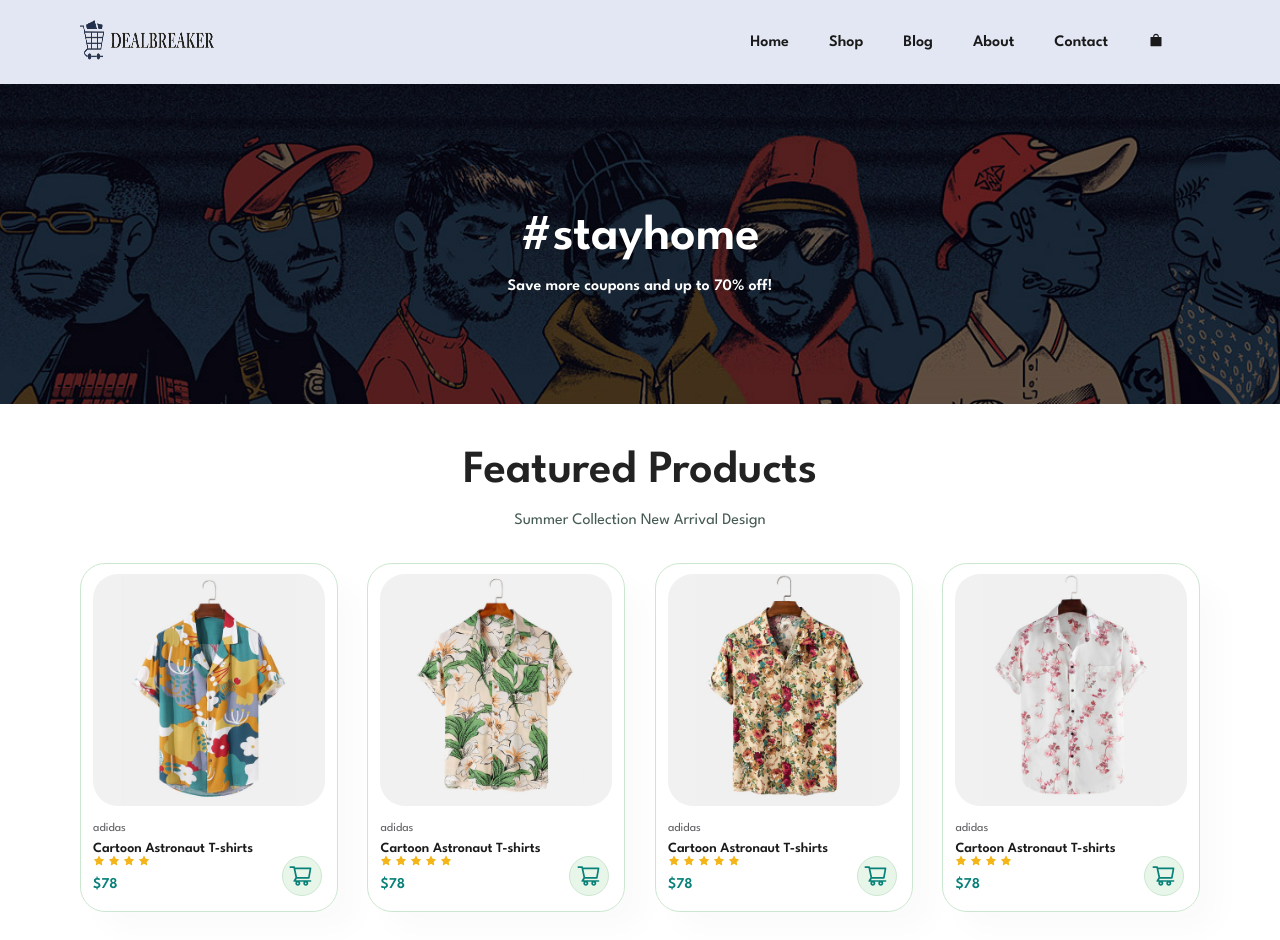
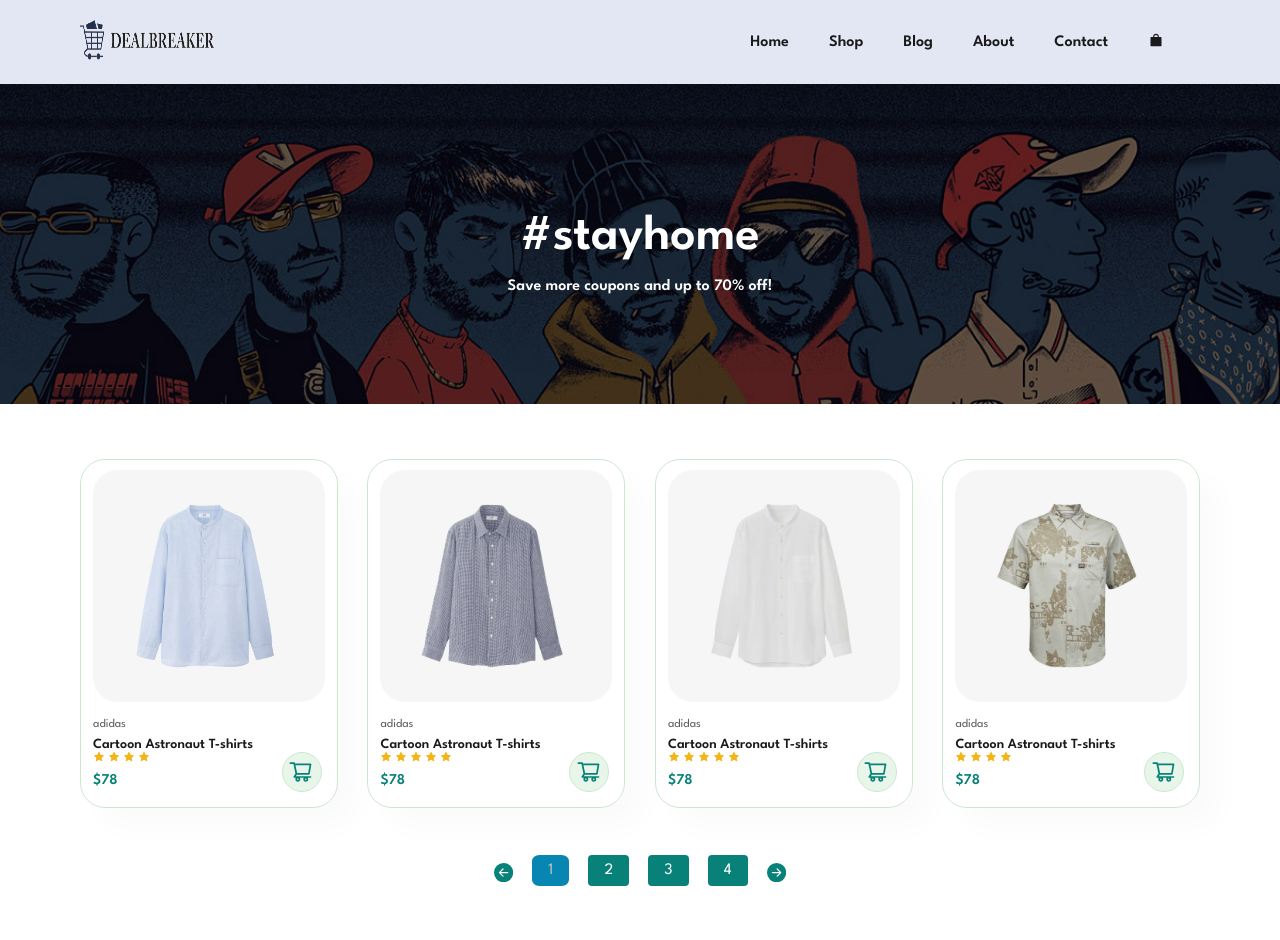
Before and after one commit to benbasty/ecommercereact, a React (Create React App) app: page /ecommerce/shop in a window 1280 px wide. Shown: the top 940 px of the page. Built offline with nearby package versions, Linux system fonts and the light colour scheme.

Commit message:
shop page and pagination code

```diff
--- a/package.json
+++ b/package.json
@@ -9,6 +9,7 @@
     "react": "^18.2.0",
     "react-dom": "^18.2.0",
     "react-icons": "^4.7.1",
+    "react-paginate": "^8.1.4",
     "react-router-dom": "^6.9.0",
     "react-scripts": "5.0.1",
     "web-vitals": "^2.1.4"
--- /dev/null
+++ b/src/components/AllProducts/AllProducts.css
@@ -0,0 +1,40 @@
+#paginate {
+    padding-bottom: 5rem;
+}
+.pagesContainer {
+    display: flex;
+    flex-direction: row;
+    justify-content: center;
+    gap: 1.2rem;
+    list-style: none;
+}
+
+.page {
+    background-color: #088178;
+    padding: 0.5rem 1rem;
+    color: #fff;
+    border-radius: 4px;
+    cursor: pointer;
+    transition: 0.2s;
+}
+
+.page:hover {
+    opacity: 0.8;
+}
+
+.arrow {
+    cursor: pointer;
+    font-size: 1.2rem;
+    color: #088178;
+    transition: 0.2s;
+}
+
+.arrow:hover {
+    color: #04adc4;
+}
+
+.currentPage {
+    background-color: #0786b1;
+    border-radius: 20%;
+    color: #C0C0C0;
+}
--- /dev/null
+++ b/src/components/AllProducts/AllProdutcs.js
@@ -0,0 +1,212 @@
+import React, { useState } from 'react';
+import {AiFillStar, AiOutlineShoppingCart} from 'react-icons/ai';
+import {BsFillArrowLeftCircleFill, BsFillArrowRightCircleFill} from 'react-icons/bs'
+import ReactPaginate from 'react-paginate';
+import './AllProducts.css';
+
+import img1 from '../../assets/img/products/n1.jpg';
+import img2 from '../../assets/img/products/n2.jpg';
+import img3 from '../../assets/img/products/n3.jpg';
+import img4 from '../../assets/img/products/n4.jpg';
+import img5 from '../../assets/img/products/n5.jpg';
+import img6 from '../../assets/img/products/n6.jpg';
+import img7 from '../../assets/img/products/n7.jpg';
+import img8 from '../../assets/img/products/n8.jpg';
+import img9 from '../../assets/img/products/f1.jpg';
+import img10 from '../../assets/img/products/f2.jpg';
+import img11 from '../../assets/img/products/f3.jpg';
+import img12 from '../../assets/img/products/f4.jpg';
+import img13 from '../../assets/img/products/f5.jpg';
+import img14 from '../../assets/img/products/f6.jpg';
+import img15 from '../../assets/img/products/f7.jpg';
+import img16 from '../../assets/img/products/f8.jpg';
+const products = [
+    {
+        id : 1,
+        image : img1,
+        brand: 'adidas',
+        title: 'Cartoon Astronaut T-shirts',
+        reviews: <div><AiFillStar /> <AiFillStar /> <AiFillStar /> <AiFillStar /></div>,
+        price: '$78'
+    },
+    {
+        id : 2,
+        image : img2,
+        brand: 'adidas',
+        title: 'Cartoon Astronaut T-shirts',
+        reviews: <div><AiFillStar /> <AiFillStar /> <AiFillStar /> <AiFillStar /> <AiFillStar /></div>,
+        price: '$78'
+    },
+    {
+        id : 3,
+        image : img3,
+        brand: 'adidas',
+        title: 'Cartoon Astronaut T-shirts',
+        reviews: <div><AiFillStar /> <AiFillStar /> <AiFillStar /> <AiFillStar /> <AiFillStar /></div>,
+        price: '$78'
+    },
+    {
+        id : 4,
+        image : img4,
+        brand: 'adidas',
+        title: 'Cartoon Astronaut T-shirts',
+        reviews: <div><AiFillStar /> <AiFillStar /> <AiFillStar /> <AiFillStar /></div>,
+        price: '$78'
+    },
+    {
+        id : 5,
+        image : img5,
+        brand: 'adidas',
+        title: 'Cartoon Astronaut T-shirts',
+        reviews: <div><AiFillStar /> <AiFillStar /> <AiFillStar /> <AiFillStar /></div>,
+        price: '$78'
+    },
+    {
+        id : 6,
+        image : img6,
+        brand: 'adidas',
+        title: 'Cartoon Astronaut T-shirts',
+        reviews: <div><AiFillStar /> <AiFillStar /> <AiFillStar /> <AiFillStar /> <AiFillStar /></div>,
+        price: '$78'
+    },
+    {
+        id : 7,
+        image : img7,
+        brand: 'adidas',
+        title: 'Cartoon Astronaut T-shirts',
+        reviews: <div><AiFillStar /> <AiFillStar /> <AiFillStar /> <AiFillStar /> <AiFillStar /></div>,
+        price: '$78'
+    },
+    {
+        id : 8,
+        image : img8,
+        brand: 'adidas',
+        title: 'Cartoon Astronaut T-shirts',
+        reviews: <div><AiFillStar /> <AiFillStar /> <AiFillStar /> <AiFillStar /> <AiFillStar /></div>,
+        price: '$78'
+    },
+    {
+        id : 9,
+        image : img9,
+        brand: 'adidas',
+        title: 'Cartoon Astronaut T-shirts',
+        reviews: <div><AiFillStar /> <AiFillStar /> <AiFillStar /> <AiFillStar /></div>,
+        price: '$78'
+    },
+    {
+        id : 10,
+        image : img10,
+        brand: 'adidas',
+        title: 'Cartoon Astronaut T-shirts',
+        reviews: <div><AiFillStar /> <AiFillStar /> <AiFillStar /> <AiFillStar /> <AiFillStar /></div>,
+        price: '$78'
+    },
+    {
+        id : 11,
+        image : img11,
+        brand: 'adidas',
+        title: 'Cartoon Astronaut T-shirts',
+        reviews: <div><AiFillStar /> <AiFillStar /> <AiFillStar /> <AiFillStar /> <AiFillStar /></div>,
+        price: '$78'
+    },
+    {
+        id : 12,
+        image : img12,
+        brand: 'adidas',
+        title: 'Cartoon Astronaut T-shirts',
+        reviews: <div><AiFillStar /> <AiFillStar /> <AiFillStar /> <AiFillStar /></div>,
+        price: '$78'
+    },
+    {
+        id : 13,
+        image : img13,
+        brand: 'adidas',
+        title: 'Cartoon Astronaut T-shirts',
+        reviews: <div><AiFillStar /> <AiFillStar /> <AiFillStar /> <AiFillStar /></div>,
+        price: '$78'
+    },
+    {
+        id : 14,
+        image : img14,
+        brand: 'adidas',
+        title: 'Cartoon Astronaut T-shirts',
+        reviews: <div><AiFillStar /> <AiFillStar /> <AiFillStar /> <AiFillStar /> <AiFillStar /></div>,
+        price: '$78'
+    },
+    {
+        id : 15,
+        image : img15,
+        brand: 'adidas',
+        title: 'Cartoon Astronaut T-shirts',
+        reviews: <div><AiFillStar /> <AiFillStar /> <AiFillStar /> <AiFillStar /> <AiFillStar /></div>,
+        price: '$78'
+    },
+    {
+        id : 16,
+        image : img16,
+        brand: 'adidas',
+        title: 'Cartoon Astronaut T-shirts',
+        reviews: <div><AiFillStar /> <AiFillStar /> <AiFillStar /> <AiFillStar /> <AiFillStar /></div>,
+        price: '$78'
+    }
+
+]
+
+const AllProducts = () => {
+    const [itemOffset, setItemOffset] = useState(0);
+    const itemsPerPage = 4;
+
+    const endOffset = itemOffset + itemsPerPage;
+    const currentItems = products.slice(itemOffset, endOffset);
+    const pageCount = Math.ceil(products.length / itemsPerPage);
+
+
+    const handlePageClick = (event) => {
+        const newOffset = (event.selected * itemsPerPage) % products.length;
+        setItemOffset(newOffset);
+    };
+    return(
+        <div>
+            <section id='featuredProducts' className='section-p1'>
+                <div className='product-container'>
+                        {
+                            currentItems.map(({id,image,brand,title,reviews,price}) => {
+                                return(
+                                    <div key={id} className='product'>
+                                        <img src={image} alt='product'/>
+                                        <div className='description'>
+                                            <span>{brand}</span>
+                                            <h5>{title}</h5>
+                                            <div className='stars'>
+                                                {reviews}
+                                            </div>
+                                            <h4>{price}</h4>
+                                        </div>
+                                        <a href='#shoppingcart' className='cart'><AiOutlineShoppingCart /></a>
+                                    </div>
+                                )
+                            })
+                        }
+                </div>
+            </section>
+            <section id="paginate">
+                <ReactPaginate
+                    breakLabel="..."
+                    nextLabel={<BsFillArrowRightCircleFill/>}
+                    onPageChange={handlePageClick}
+                    pageRangeDisplayed={3}
+                    pageCount={pageCount}
+                    previousLabel={<BsFillArrowLeftCircleFill/>}
+                    renderOnZeroPageCount={null}
+                    containerClassName="pagesContainer"
+                    pageLinkClassName='page'
+                    previousLinkClassName='arrow'
+                    nextLinkClassName='arrow'
+                    activeLinkClassName='currentPage'
+                />
+            </section>
+
+        </div>
+    )
+}
+export default AllProducts;
--- a/src/components/Shop/shop.js
+++ b/src/components/Shop/shop.js
@@ -1,14 +1,15 @@
 import React from 'react'
-import FeaturedProducts from '../Products/FeaturedProducts'
-import NewArrival from '../New Arrival/NewArrival'
+import AllProducts from '../AllProducts/AllProdutcs'
 import ShopHeader from '../ShopHeader/ShopHeader'
 const shop = () => {
   return (
     <div>
       <ShopHeader />
-      <FeaturedProducts />
-      <NewArrival />
-      {/* put content of FeaturedProducts and NewArrival together : named AllProducts */}
+      <AllProducts />
+      {/* }
+      {/* add paginations at the bottom of the products with react*/}
+      {/* create single product page */}
+      {/* make page responsive */}
     </div>
   )
 }
```
Also changed, not shown: 1 other file (tests, documents, lock files or other folders).
